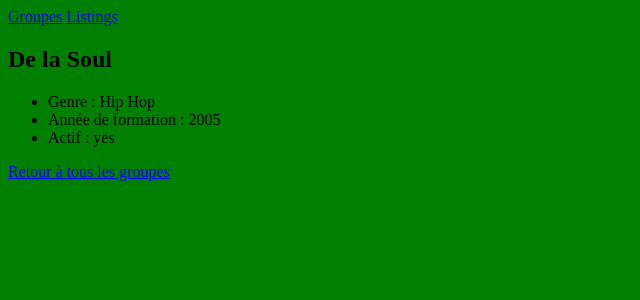
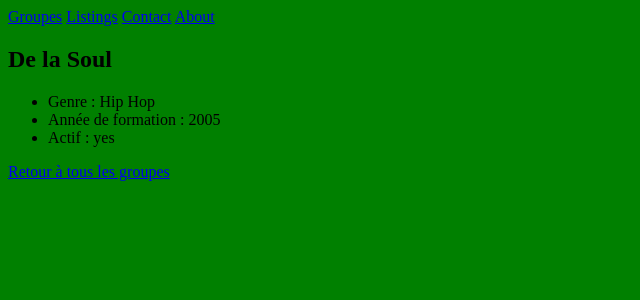
Before and after one commit to Jaxame/Django_web_app_project, a Django app: page /bands/1/ in a window 1280 px wide. Shown: the top 300 px of the page, without its empty margins (0-640 px from the left). Run offline with Django 4.2, Linux system fonts and the light colour scheme; data comes from the database, SQL or seed files in the repository.

Commit message:
add new navigation bar (contact and about)

```diff
--- a/merchex/listings/templates/listings/base.html
+++ b/merchex/listings/templates/listings/base.html
@@ -6,6 +6,8 @@
         <nav>
             <a href="{% url 'band-list' %}">Groupes</a>
             <a href="{% url 'listing-list' %}">Listings</a>
+            <a href="{% url 'contact' %}">Contact</a>
+            <a href="{% url 'about' %}">About</a>
         </nav>
 
         {% block content %}{% endblock %}
--- a/merchex/merchex/urls.py
+++ b/merchex/merchex/urls.py
@@ -22,7 +22,7 @@
     path('bands/', views.band_list, name='band-list'),
     path('bands/<int:band_id>/', views.band_detail, name='band-detail'),
     # path('bands/<int:band_id>/', views.band_detail),
-    path('about-us/', views.about),
+    path('about-us/', views.about, name='about'),
     path('contact-us/', views.contact, name='contact'),
     # path('contact-us/', views.contact),
     path('email-sent/', views.email_sent, name='email-sent'),
```
